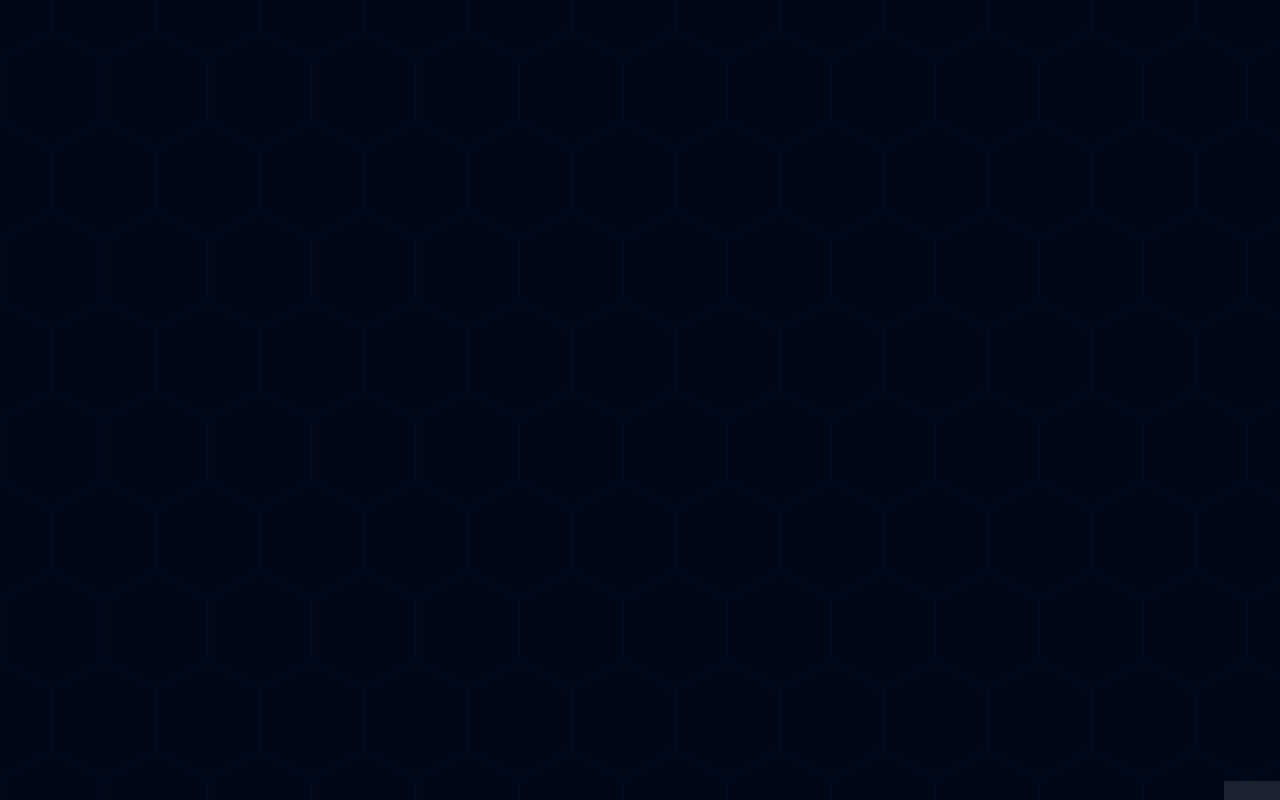
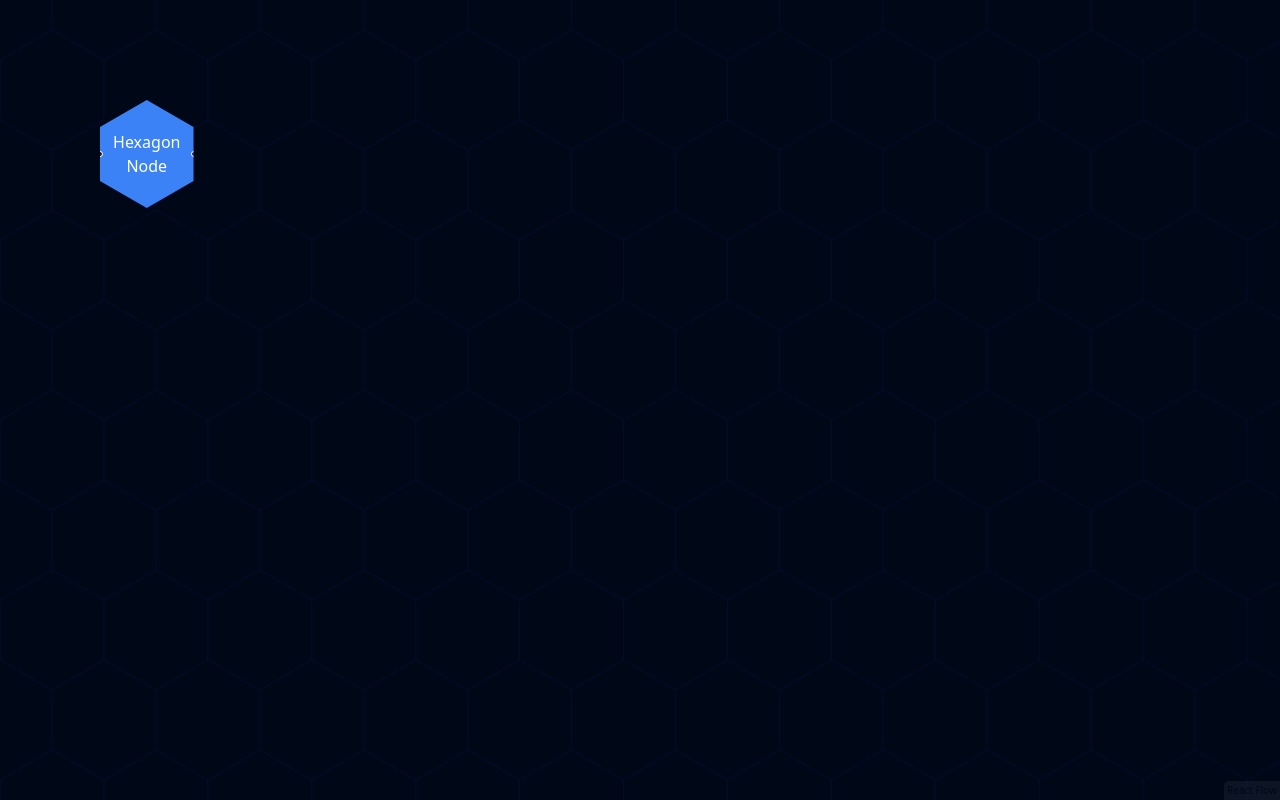
Before and after one commit to andraz/OpenAGI, a React (Vite) app in the folder frontend/: page / in a window 1280 px wide. Built offline with nearby package versions, Linux system fonts and the light colour scheme.

Commit message:
implement hexagon node

```diff
--- a/frontend/src/App.jsx
+++ b/frontend/src/App.jsx
@@ -1,11 +1,32 @@
-import { ReactFlow } from '@xyflow/react'
+import { ReactFlow, useNodesState, useEdgesState } from '@xyflow/react'
+import '@xyflow/react/dist/style.css'
+
 import HexBackground from './HexBackground'
 
-import '@xyflow/react/dist/style.css'
+import nodeTypes from './Nodes/nodeTypes'
+
+const initialNodes = [
+  {
+    id: '1',
+    type: 'hexagon',
+    data: { label: 'Hexagon Node' },
+    position: { x: 100, y: 100 },
+  },
+]
+
+const initialEdges = []
 
 const App = () => {
+  const [nodes, , onNodesChange] = useNodesState(initialNodes)
+  const [edges, , onEdgesChange] = useEdgesState(initialEdges)
+
   return (
-    <ReactFlow>
+    <ReactFlow
+      nodes={nodes}
+      edges={edges}
+      onNodesChange={onNodesChange}
+      onEdgesChange={onEdgesChange}
+      nodeTypes={nodeTypes}>
       <HexBackground />
     </ReactFlow>
   )
--- a/frontend/src/HexBackground/index.jsx
+++ b/frontend/src/HexBackground/index.jsx
@@ -1,6 +1,6 @@
 import { memo, useRef, useEffect } from 'react'
 import { useStore } from '@xyflow/react'
-import shallow from 'zustand/shallow'
+import { shallow } from 'zustand/shallow'
 import drawHalfHex from './drawHalfHex.jsx'
 
 const HexBackground = ({ size = 60, color = 'hwb(222 5% 5%)' }) => {
--- /dev/null
+++ b/frontend/src/Nodes/Hexagon/Label.jsx
@@ -0,0 +1,9 @@
+const Label = ({ data }) => {
+  return (
+    <div className="bold pointer-events-none text-center text-white">
+      {data.label}
+    </div>
+  )
+}
+
+export default Label
--- /dev/null
+++ b/frontend/src/Nodes/Hexagon/index.jsx
@@ -0,0 +1,23 @@
+import { Handle } from '@xyflow/react'
+import Label from './Label'
+
+const HexagonNode = ({ data }) => {
+  // Hexagon height to width ratio
+  const height = 108
+  const width = (Math.sqrt(3) / 2) * height
+
+  return (
+    <div
+      className="hexagon grid place-items-center bg-blue-500"
+      style={{
+        width: `${width}px`,
+        height: `${height}px`,
+      }}>
+      <Handle type="target" position="left" />
+      <Handle type="source" position="right" />
+      <Label data={data} />
+    </div>
+  )
+}
+
+export default HexagonNode
--- /dev/null
+++ b/frontend/src/Nodes/nodeTypes.jsx
@@ -0,0 +1,7 @@
+import Hexagon from './Hexagon'
+
+const nodeTypes = {
+  hexagon: Hexagon,
+}
+
+export default nodeTypes
--- a/frontend/src/index.css
+++ b/frontend/src/index.css
@@ -12,6 +12,14 @@ body {
 }
 
 div.react-flow__panel.react-flow__attribution {
-  opacity: 0.2;
-  background: '#111';
+  opacity: 0.1;
+  border-top-left-radius: 0.3rem;
 }
+
+div.react-flow__panel.react-flow__attribution a {
+  color: black;
+}
+
+.hexagon {
+  clip-path: polygon(50% 0%, 100% 25%, 100% 75%, 50% 100%, 0% 75%, 0% 25%);
+}
```
